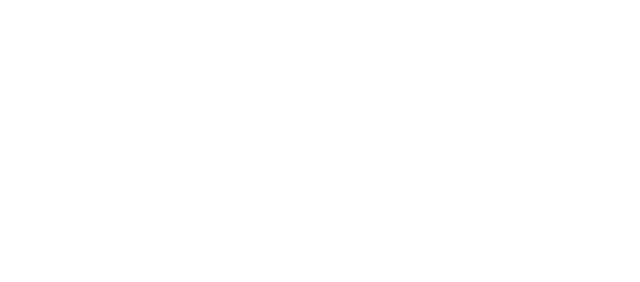
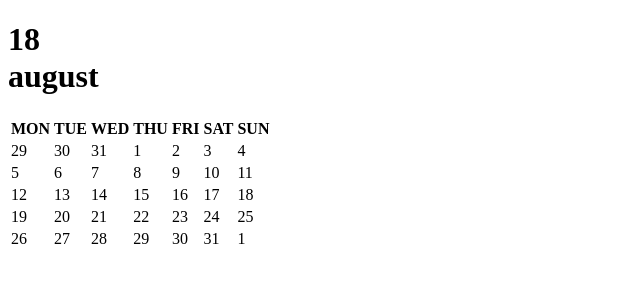
Before and after one commit to QuincyJ1/2---kalendorius, a website: page index.html in a window 1280 px wide. Shown: the whole page, without its empty margins (0-640 px from the left). Drawn offline with Linux system fonts and the light colour scheme.

Commit message:
Structure, layout, html

```diff
--- a/index.html
+++ b/index.html
@@ -7,6 +7,67 @@
     <title>Document</title>
 </head>
 <body>
-
+    <header>
+        <h1>18 <br> august
+        </h1>
+    </header>
+    <main>
+        <table>
+            <tr>
+                <th>MON</th>
+                <th>TUE</th>
+                <th>WED</th>
+                <th>THU</th>
+                <th>FRI</th>
+                <th>SAT</th>
+                <th>SUN</th>
+            </tr>
+            <tr>
+                <td>29</td>
+                <td>30</td>
+                <td>31</td>
+                <td>1</td>
+                <td>2</td>
+                <td>3</td>
+                <td>4</td>
+            </tr>
+            <tr>
+                <td>5</td>
+                <td>6</td>
+                <td>7</td>
+                <td>8</td>
+                <td>9</td>
+                <td>10</td>
+                <td>11</td>
+            </tr>
+            <tr>
+                <td>12</td>
+                <td>13</td>
+                <td>14</td>
+                <td>15</td>
+                <td>16</td>
+                <td>17</td>
+                <td>18</td>
+            </tr>
+            <tr>
+                <td>19</td>
+                <td>20</td>
+                <td>21</td>
+                <td>22</td>
+                <td>23</td>
+                <td>24</td>
+                <td>25</td>
+            </tr>
+            <tr>
+                <td>26</td>
+                <td>27</td>
+                <td>28</td>
+                <td>29</td>
+                <td>30</td>
+                <td>31</td>
+                <td>1</td>
+            </tr>
+        </table>
+    </main>
 </body>
 </html>
```
